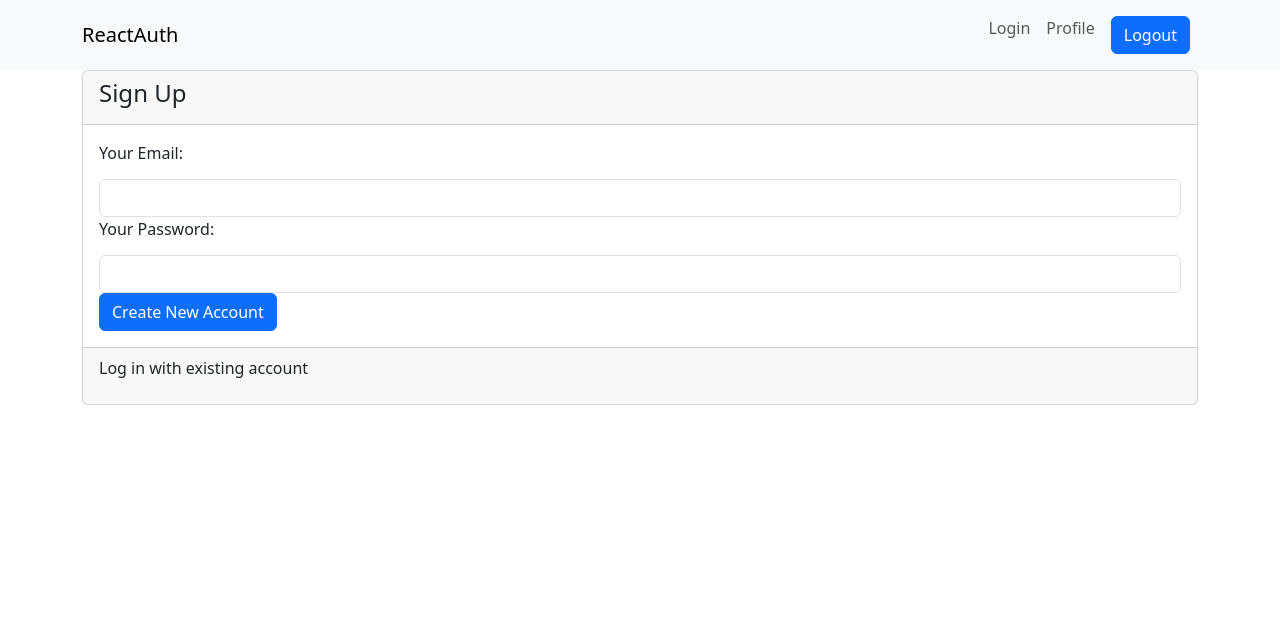
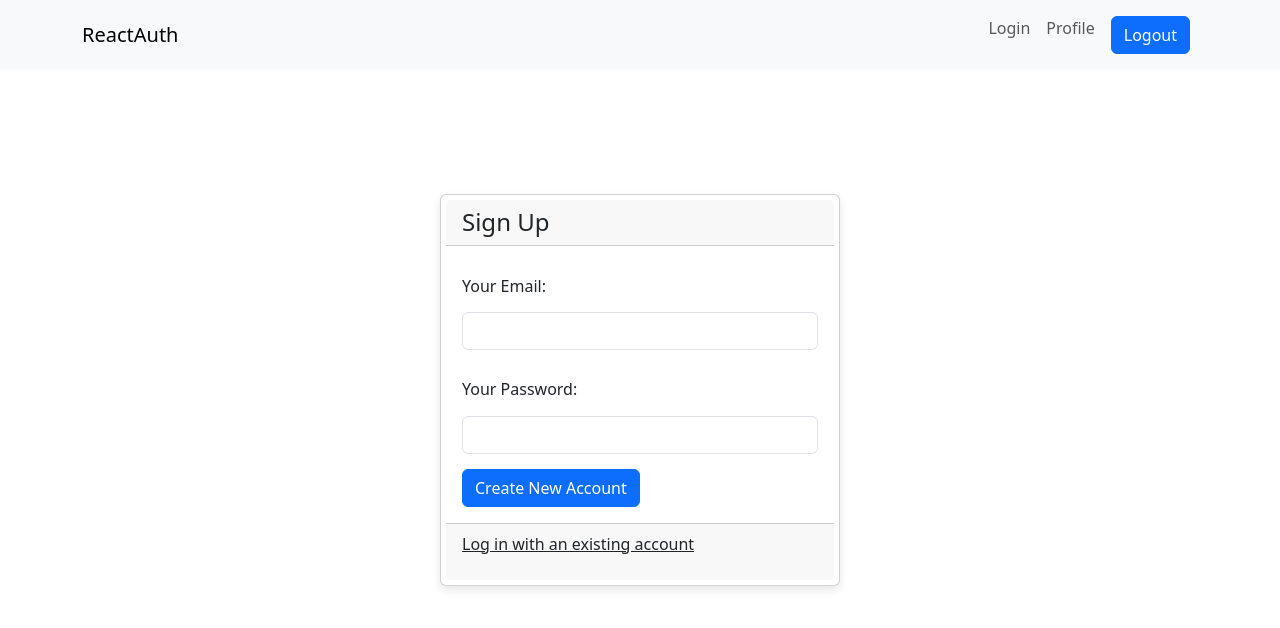
Before and after one commit to SomyaBhatnagar19/Login-page-app, a React (Create React App) app: page /LoginPage in a window 1280 px wide. Shown: the top 628 px of the page. Built offline with nearby package versions, Linux system fonts and the light colour scheme.

Commit message:
Connecting Api Post for sing up.

```diff
--- a/src/Components/Header/NavBar.js
+++ b/src/Components/Header/NavBar.js
@@ -1,6 +1,7 @@
 import React from "react";
 import { Navbar, Container, Nav, Button } from "react-bootstrap";
 import { Link } from "react-router-dom";
+
 
 const NavBar = () => {
   return (
--- /dev/null
+++ b/src/Components/Pages/Login/LoginPage.css
@@ -0,0 +1,34 @@
+.main-container {
+    display: flex;
+    justify-content: center;
+    align-items: center;
+    height: 80vh;
+  }
+
+  .card {
+    width: 400px;
+    padding: 5px;
+    box-shadow: 0 4px 8px rgba(0, 0, 0, 0.1);
+  }
+
+  .card-header h4 {
+    margin: 0;
+  }
+
+  .form-label {
+    margin-top: 15px;
+  }
+
+  .form-control {
+    margin-bottom: 15px;
+  }
+
+  .card-footer p {
+    cursor: pointer;
+    text-decoration: underline;
+    transition: text-shadow 0.2s;
+  }
+
+  .card-footer p:hover {
+    text-shadow: 0 0 5px rgba(255, 255, 255, 1);
+  }
--- a/src/Components/Pages/Login/LoginPage.js
+++ b/src/Components/Pages/Login/LoginPage.js
@@ -1,58 +1,107 @@
-import React, { useState } from "react";
+import React, { useState, useRef } from "react";
 import { Container, Card, Form, Button } from "react-bootstrap";
+import "./LoginPage.css";
 
 const LoginPage = () => {
+  const emailInputRef = useRef();
+  const passwordInputRef = useRef();
+
   const [isLogin, setIsLogin] = useState(false);
   const [isExistingUser, setIsExistingUser] = useState(false);
 
   const existingAccHandler = () => {
-    setIsExistingUser((prevState)=>!prevState);
-  }
+    setIsExistingUser((prevState) => !prevState);
+  };
 
   const submitHandler = (event) => {
     event.preventDefault();
-    setIsLogin(true);
+    setIsLogin(true); // Always set isLogin to true for sign-up
+
+    const enteredEmail = emailInputRef.current.value;
+    const enteredPassword = passwordInputRef.current.value;
+
+    fetch(
+      "https://identitytoolkit.googleapis.com/v1/accounts:signUp?key=AIzaSyAFNzyd_VCN1qz42nuYjj-2I7WkJl6i8C0",
+      {
+        method: "POST",
+        body: JSON.stringify({
+          email: enteredEmail,
+          password: enteredPassword,
+          returnSecureToken: true,
+        }),
+        headers: {
+          "Content-Type": "application/json",
+        },
       }
+    )
+    .then((response) => {
+      if (!response.ok) {
+        // Check if the response contains an error message
+        return response.json().then((data) => {
+          throw new Error(data.error.message);
+        });
+      }
+      return response.json();
+    })
+    .then((data) => {
+      console.log(data);
+      emailInputRef.current.value = "";
+      passwordInputRef.current.value = "";
+      alert("Login successful!");
+    })
+    .catch((error) => {
+      console.error(error);
+      alert(error.message); // Display the error message from the API response
+    });
+  };
 
-  return(
-    <Container>
-      <Card>
+  return (
+    <Container className="main-container">
+      <Card className="card">
         <Card.Header>
-          {isLogin || isExistingUser ? <h4>Sign In</h4>: <h4>Sign Up</h4>}
+          {isLogin || isExistingUser ? <h4>Sign In</h4> : <h4>Sign Up</h4>}
         </Card.Header>
         <Form onSubmit={submitHandler}>
           <Card.Body>
-
             <Form.Group>
-            <Form.Label>
-              <h6>Your Email: </h6>
+              <Form.Label className="form-label">
+                <h6>Your Email:</h6>
               </Form.Label>
               <Form.Control
-              type="email"/>
+                type="email"
+                className="form-control"
+                ref={emailInputRef}
+              />
             </Form.Group>
-          <Form.Label>
-              <h6>Your Password: </h6>
+            <Form.Group>
+              <Form.Label className="form-label">
+                <h6>Your Password:</h6>
               </Form.Label>
               <Form.Control
-              type="password"/>
+                type="password"
+                className="form-control"
+                ref={passwordInputRef}
+              />
+            </Form.Group>
             {isLogin || isExistingUser ? (
-                <Button>
-                  Log In
-                </Button>
-              ):(
-                <Button>
-                  Create New Account
-                </Button>
+              <Button type="submit">Log In</Button>
+            ) : (
+              <Button>Create New Account</Button>
             )}
           </Card.Body>
           <Card.Footer>
-              {!isExistingUser ? (<p onClick={existingAccHandler}>Log in with existing account</p>):(<p onClick={existingAccHandler}>New User?</p>)}
+            {!isExistingUser ? (
+              <p onClick={existingAccHandler}>
+                Log in with an existing account
+              </p>
+            ) : (
+              <p onClick={existingAccHandler}>New User?</p>
+            )}
           </Card.Footer>
-
         </Form>
-
       </Card>
     </Container>
-  )
-}
+  );
+};
+
 export default LoginPage;
--- a/src/index.js
+++ b/src/index.js
@@ -1,5 +1,5 @@
 import React from 'react';
-import ReactDOM from 'react-dom';
+import ReactDOM from 'react-dom/client';
 import './index.css';
 import App from './App';
 import reportWebVitals from './reportWebVitals';
```
Also changed, not shown: src/Components/Header/NavBar.css (+38 -3 lines). Lines whose indentation alone changed are shown as unchanged.
